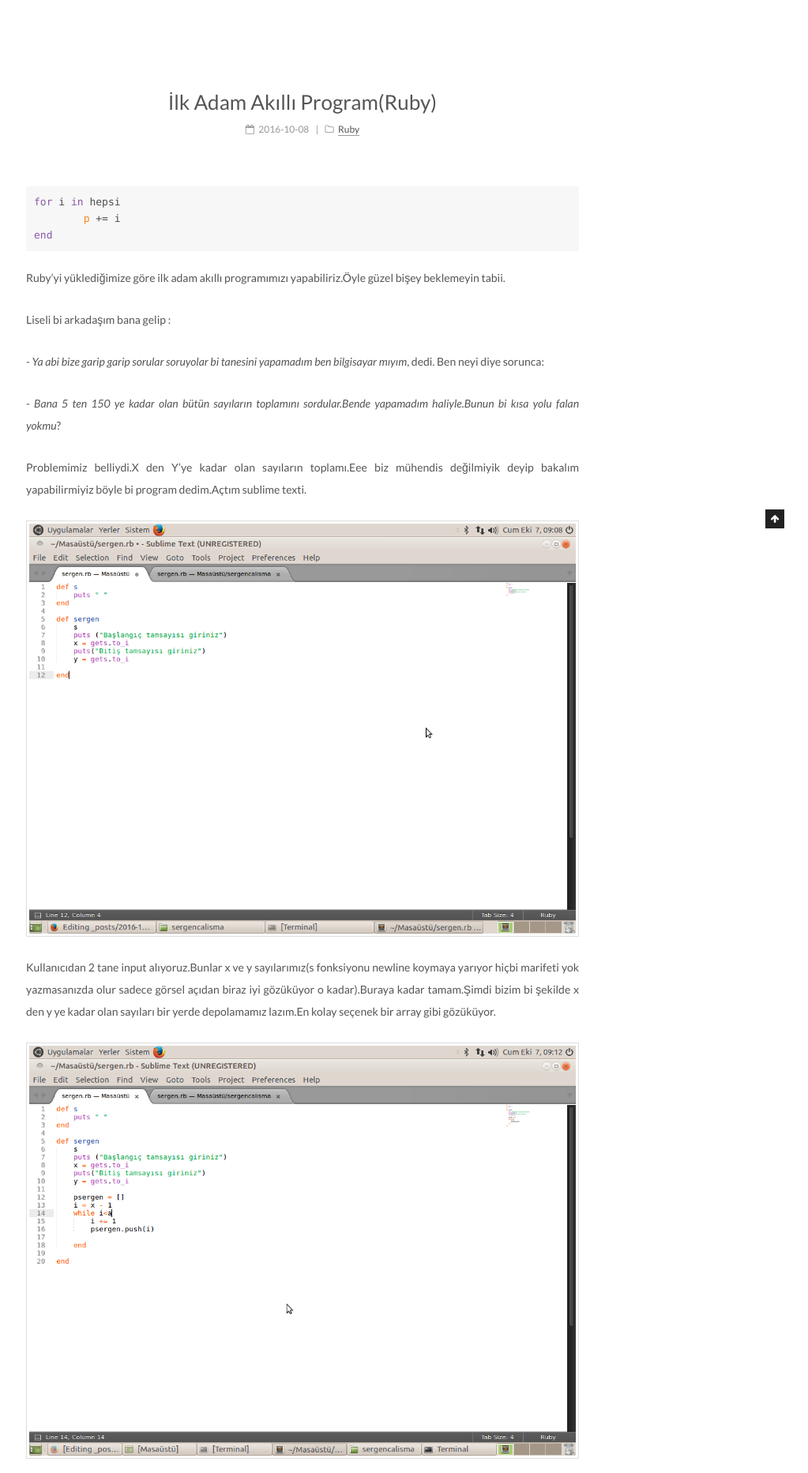
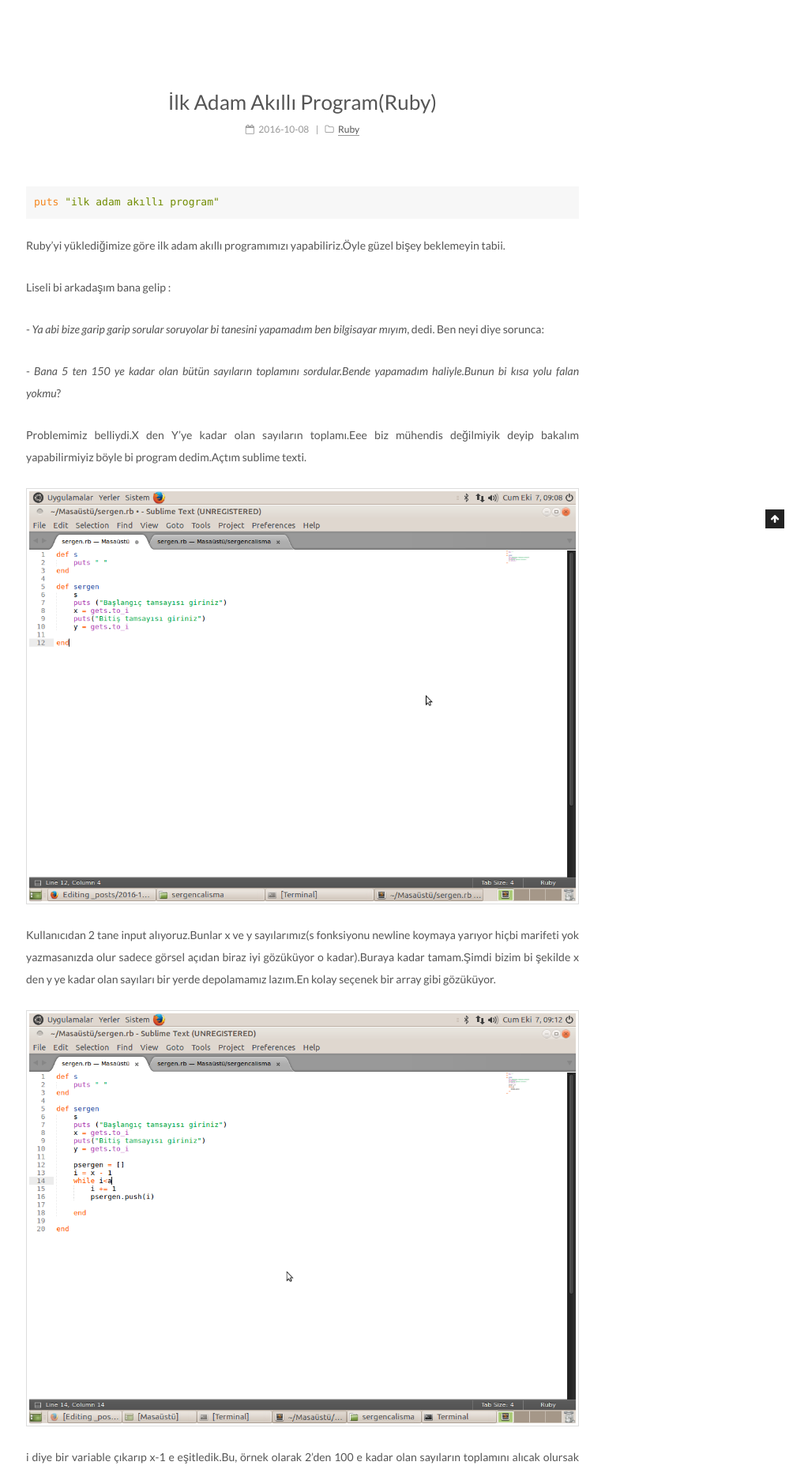
Before and after one commit to sergenp/sergenp.github.io, a Jekyll site: the page built from _posts/2016-10-08-ilk-adam-akilli-program.md, in a window 1280 px wide. Shown: the part 331-2196 px from the top of the page at 79% size, without its empty margins (257-1280 px from the left). Built offline with Jekyll 4.4.1, drawn with Linux system fonts in a browser that asks for light colours.

Commit message:
Update 2016-10-08-ilk-adam-akilli-program.md

```diff
--- a/_posts/2016-10-08-ilk-adam-akilli-program.md
+++ b/_posts/2016-10-08-ilk-adam-akilli-program.md
@@ -8,9 +8,7 @@ tags:
 - ilkprogram
 ---
 {% highlight ruby %}
-for i in hepsi
-	p += i
-end
+puts "ilk adam akıllı program"
 {% endhighlight %}
 Ruby'yi yüklediğimize göre ilk adam akıllı programımızı yapabiliriz.Öyle güzel bişey beklemeyin tabii.
 
```
